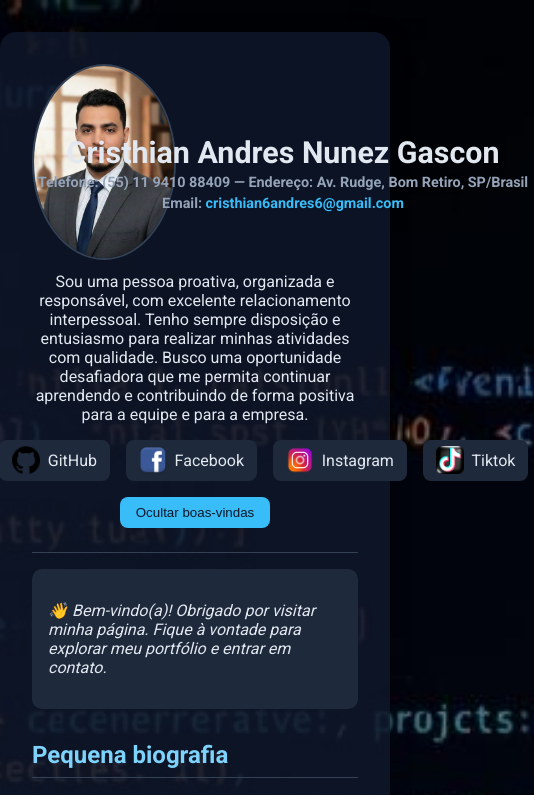
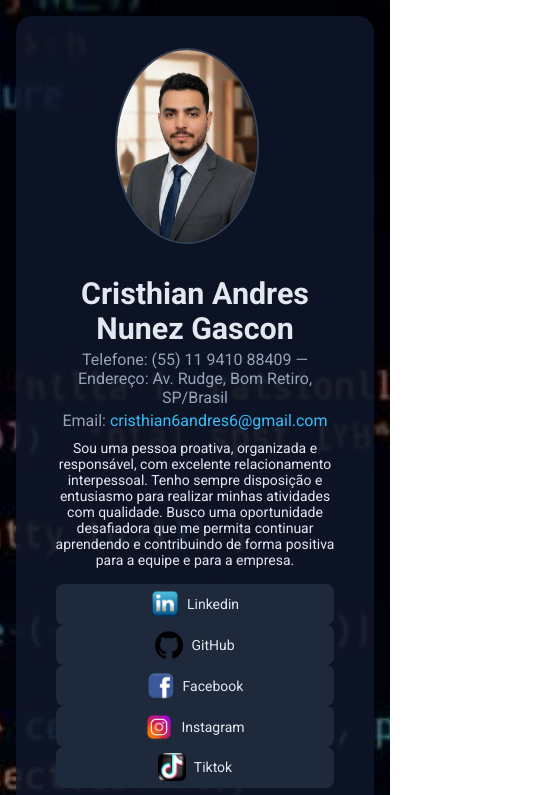
Before and after one commit to Cristh9696/Projeto-Final-12-2025, a plain HTML site: page index.html in a window 390 px wide. Shown: the top 795 px of the page, 534 px wide, since content can reach past the window. Drawn offline with Linux system fonts and the light colour scheme.

Commit message:
Modificações

```diff
--- a/index.html
+++ b/index.html
@@ -11,12 +11,14 @@
 <body>
   <div class="container">
     <header class="profile">
+      <div class="avatar_info">
       <img src="/Img/6img.jpeg" alt="Foto de Cristhian" class="avatar" />
 
       <div class="info">
         <h1>Cristhian Andres Nunez Gascon</h1>
         <p>Telefone: (55) 11 9410 88409 — Endereço: Av. Rudge, Bom Retiro, SP/Brasil</p>
         <p>Email: <a href="mailto:cristhian6andres6@gmail.com">cristhian6andres6@gmail.com</a></p>
+      </div>
       </div>
 
       <p class="intro">
--- a/style.css
+++ b/style.css
@@ -19,6 +19,7 @@ body {
   border-radius: 1rem;
   box-shadow: 0 4px 20px rgba(0,0,0,0.4);
   padding: 2rem;
+  margin: auto;
 }
 
 .profile {
@@ -39,12 +40,14 @@ body {
 .info {
   font-size: 1.2rem;
   font-weight: bolder;
-  display: block;
-  justify-content: center;
-  text-align: right;
-  align-items: flex-start;
-  margin-top: -7.8rem;
-  margin-right: -11rem;
+  text-align: left;
+}
+
+.avatar_info {
+  display: flex;
+  align-items:center;
+  gap: 2rem;
+  flex-direction: row;
 }
 
 .info h1 {
@@ -56,13 +59,14 @@ body {
 
 .info p {
   margin: 4px 0 0;
-  font-size: 0.9rem;
+  font-size: 1rem;
+  font-weight: 400;
   color: #94a3b8;
   text-align: center;
 }
 
 .intro {
-  margin-top: 60px;
+  margin-top: 10px;
 }
 
 a {
@@ -71,6 +75,8 @@ a {
 }
 
 a:hover {
+  text-decoration: underline;
+  color: #7dd3fc;
   text-decoration: underline;
 }
 
@@ -96,6 +102,7 @@ a:hover {
 
 .social-links a:hover {
   background: #334155;
+  transform: scale(1.05);
 }
 
 #welcome {
@@ -137,7 +144,8 @@ button {
 }
 
 button:hover {
-  background: #7dd3fc;
+  background-color: #7dd3fc;
+  transform: scale(1.05);
 }
 
 footer {
@@ -146,3 +154,37 @@ footer {
   font-size: 0.9rem;
   color: #94a3b8;
 }
+
+@media (max-width: 768px) {
+  body {
+    font-size: 14px;
+    padding: 1rem;
+  }
+
+  .avatar_info {
+    flex-direction: column;
+    text-align: center;
+  }
+
+  .social-links {
+    flex-direction: column;
+    text-align: center;
+  }
+}
+
+@media (max-width: 425px) {
+  body {
+    font-size: 14px;
+    padding: 1rem;
+  }
+
+  .avatar_info {
+    flex-direction: column;
+    text-align: center;
+  }
+
+  .social-links {
+    flex-direction: column;
+    text-align: center;
+  }
+}
```
